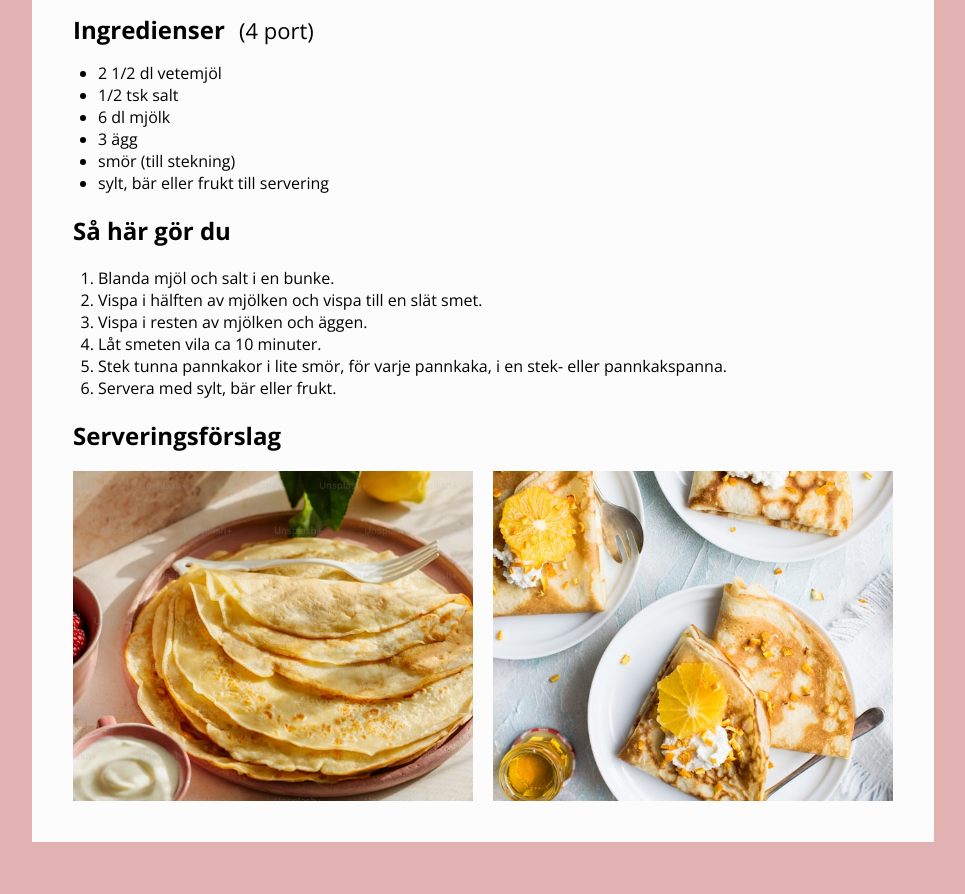
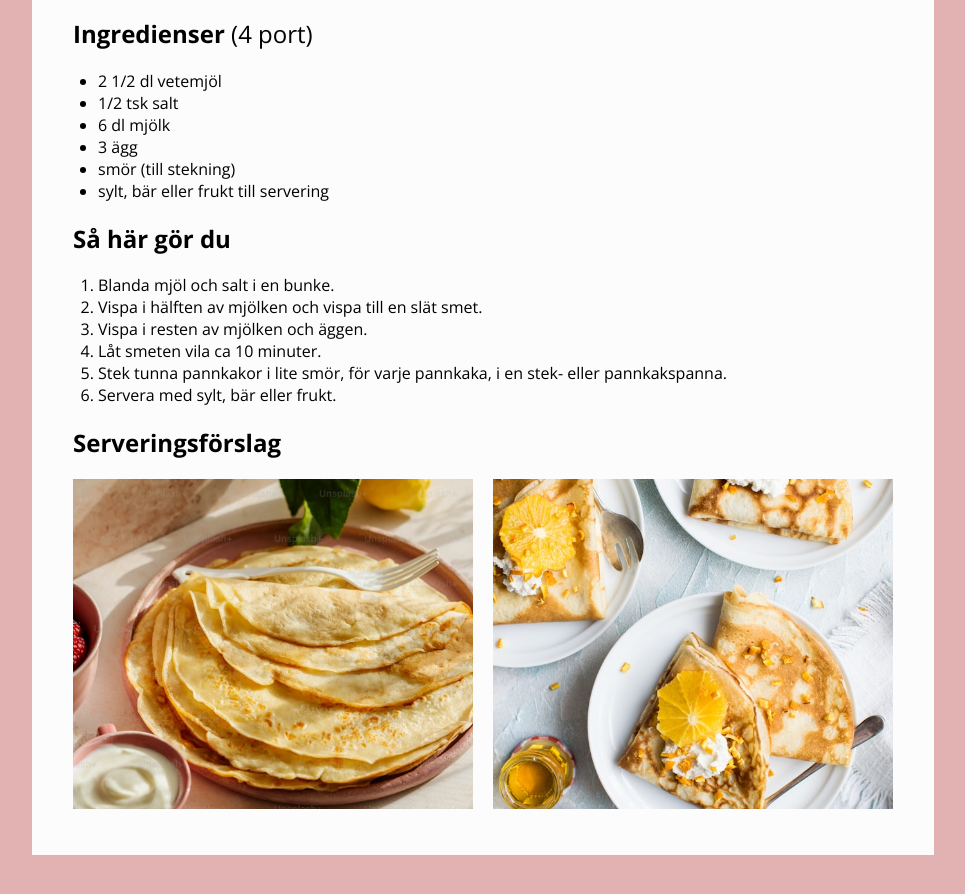
Before and after one commit to malpisen/receptsida-semantisk, a plain HTML site: page index.html in a window 1280 px wide. Shown: the part 564-1458 px from the top of the page, without its empty margins (157-1122 px from the left). Drawn offline with nearby package versions, Linux system fonts and the light colour scheme.

Commit message:
små förbättringar

```diff
--- a/index.html
+++ b/index.html
@@ -16,7 +16,7 @@
 
 <body>
     <header>
-        <img id="banner" src="images/pannkakor1.jpg" alt="En bild på pannkakor med grädde och hallon." />
+        <img id="banner" src="images/pannkakor1.jpg" alt="Pannkakor med grädde och hallon." />
     </header>
 
     <main>
@@ -27,8 +27,7 @@
             </header>
 
             <section>
-                <h2 class="ingr-head">Ingredienser</h2>
-                <p class="ingr-head">(4 port)</p>
+                <h2>Ingredienser <span class="normal-font-weight">(4 port)</span></h2>
                 <ul>
                     <li>2 1/2 dl vetemjöl</li>
                     <li>1/2 tsk salt</li>
@@ -53,9 +52,15 @@
 
             <section>
                 <h2>Serveringsförslag</h2>
-                <div id="bottomimg">
-                    <img src="images/pannkakor2.jpg" alt="En bild på pannkakor och en gaffel." />
-                    <img src="images/pannkakor3.jpg" alt="En bild på pannkakor med apelsin." />
+                <div id="img-container">
+                    <figure>
+                        <img src="images/pannkakor2.jpg" alt="Pannkakor med grädde, bär och en citron vid sidan om."
+                            width="400px" height="330px" />
+                    </figure>
+                    <figure>
+                        <img src="images/pannkakor3.jpg" alt="Pannkakor med apelsin, grädde och honung." width="400px"
+                            height="330px" />
+                    </figure>
                 </div>
             </section>
         </article>
--- a/styles/style.css
+++ b/styles/style.css
@@ -17,6 +17,10 @@ body {
     object-fit: cover;
 }
 
+img {
+    object-fit: cover;
+}
+
 main {
     margin: 0 auto 40px auto;
     background-color: #FCFCFC;
@@ -33,13 +37,8 @@ h1 {
     padding: 15px;
 }
 
-.ingr-head {
-    display: inline;
-}
-
-p.ingr-head {
-    font-size: 22px;
-    margin-left: 10px;
+.normal-font-weight {
+    font-weight: normal;
 }
 
 ul,
@@ -47,13 +46,11 @@ ol {
     padding: 0 25px;
 }
 
-#bottomimg {
+#img-container {
     display: flex;
     justify-content: space-between;
 }
 
-#bottomimg img {
-    object-fit: cover;
-    width: 400px;
-    height: 330px;
+figure {
+    margin: 0;
 }
```
